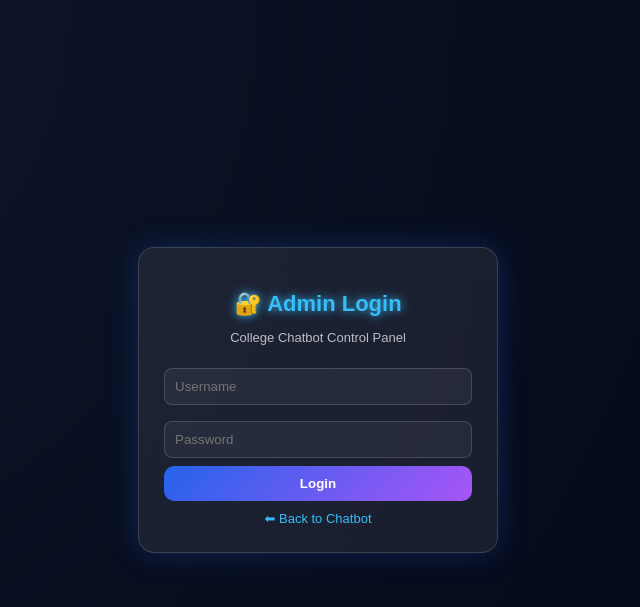
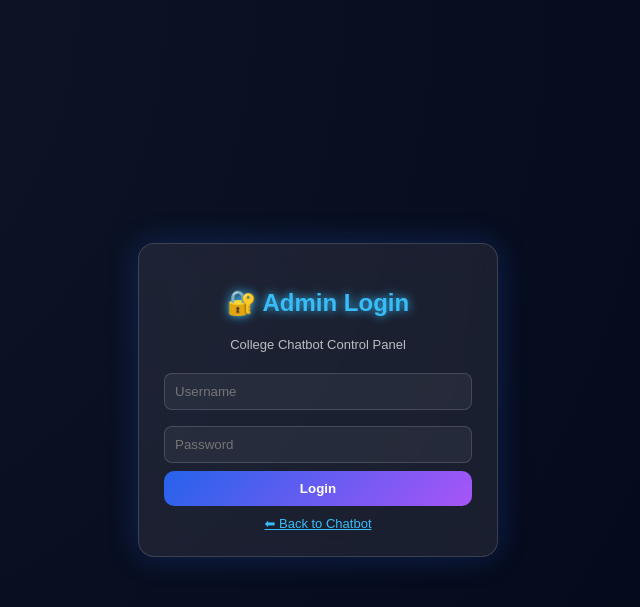
Before and after one commit to saliankishan/college-chatbot, a Flask app: page /login in a window 1280 px wide. Shown: the top 607 px of the page, without its empty margins (322-962 px from the left). Run offline with Flask 3, Linux system fonts and the light colour scheme.

Commit message:
Update login.html

```diff
--- a/templates/login.html
+++ b/templates/login.html
@@ -3,59 +3,19 @@
 <head>
 <meta charset="UTF-8">
 <meta name="viewport" content="width=device-width, initial-scale=1.0">
-<title>Admin Login - College Chatbot</title>
+<title>Admin Login</title>
 <link rel="stylesheet" href="/static/style.css">
-<style>
-
-/* Extra login animations */
-.login-box {
-    animation: fadeIn 0.8s ease;
-}
-
-@keyframes fadeIn {
-    from { opacity: 0; transform: scale(0.95); }
-    to { opacity: 1; transform: scale(1); }
-}
-
-.login-title {
-    font-size: 22px;
-    margin-bottom: 5px;
-}
-
-.login-subtitle {
-    font-size: 13px;
-    opacity: 0.7;
-    margin-bottom: 15px;
-}
-
-.error-msg {
-    color: #ef4444;
-    font-size: 13px;
-    margin-bottom: 8px;
-}
-
-.back-btn {
-    margin-top: 10px;
-    display: inline-block;
-    font-size: 13px;
-    color: #38bdf8;
-    text-decoration: none;
-}
-.back-btn:hover {
-    text-decoration: underline;
-}
-</style>
 </head>
 <body>
 
 <div class="login-container">
+<div class="login-box">
 
-<div class="login-box">
-    <h2 class="login-title">🔐 Admin Login</h2>
-    <p class="login-subtitle">College Chatbot Control Panel</p>
+<h2>🔐 Admin Login</h2>
+<p style="opacity:0.7;font-size:13px;">College Chatbot Control Panel</p>
 
 {% if error %}
-        <div class="error-msg">{{ error }}</div>
+<p style="color:#ef4444;font-size:13px;">{{ error }}</p>
 {% endif %}
 
 <form method="post">
@@ -64,9 +24,9 @@
     <button type="submit">Login</button>
 </form>
 
-    <a href="/" class="back-btn">⬅ Back to Chatbot</a>
+<a href="/" style="color:#38bdf8;font-size:13px;display:block;margin-top:10px;">⬅ Back to Chatbot</a>
+
 </div>
-
 </div>
 
 </body>
```
Lines whose indentation alone changed are shown as unchanged.
